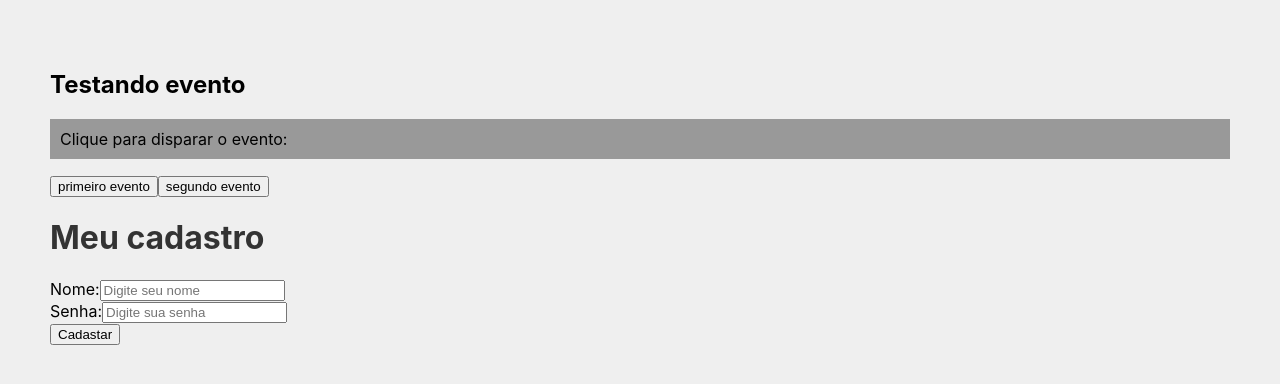
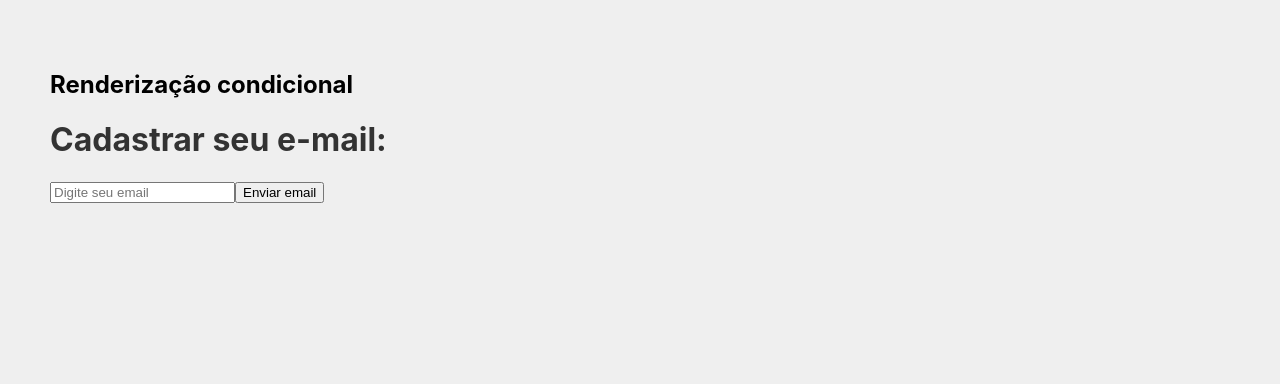
Before and after one commit to michaelthierry/React, a React (Create React App) app in the folder meu-projeto/: page / in a window 1280 px wide. Shown: the top 384 px of the page. Built offline with nearby package versions, Linux system fonts and the light colour scheme.

Commit message:
feat: add condictional render

```diff
--- a/meu-projeto/src/App.js
+++ b/meu-projeto/src/App.js
@@ -1,15 +1,14 @@
 //import logo from './logo.svg';
 import './App.css';
-import Evento from "./components/Evento"
-import Form from "./components/Form"
+import Condicional from './components/Condicional';
+
 
 function App() {
 
   return (
     <div className="App">
-      <h2>Testando evento</h2>
-      <Evento />
-      <Form/>
+      <h2>Renderização condicional</h2>
+      <Condicional/>
     </div>
   );
 }
--- /dev/null
+++ b/meu-projeto/src/components/Condicional.js
@@ -0,0 +1,38 @@
+import {useState} from 'react'
+
+function Condicional(){
+
+    const [email, setEmail] = useState()
+    const [userEmail, setUserEmail] = useState()
+
+    function enviarEmail(e){
+        e.preventDefault()
+        setUserEmail(email)
+        console.log(userEmail)
+    }
+
+    function limparEmail(e){
+        setUserEmail("")
+
+    }
+
+    return(
+        <idv>
+            <h1>Cadastrar seu e-mail:</h1>
+            <form>
+                <input type='email' placeholder='Digite seu email' onChange={(e) => setEmail(e.target.value)}></input>
+                <button onClick={enviarEmail}>Enviar email</button>
+                {
+                    userEmail && (
+                        <div>
+                            <p>O e-mail do usuário: {userEmail}</p>
+                            <button onClick={limparEmail}>Limpar Email</button>
+                        </div>
+                    )
+                }
+            </form>
+        </idv>
+    )
+}
+
+export default Condicional
```
